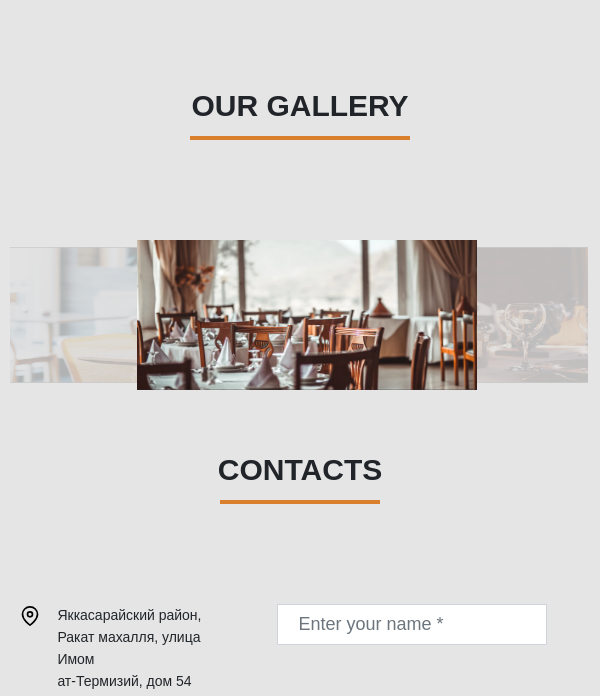
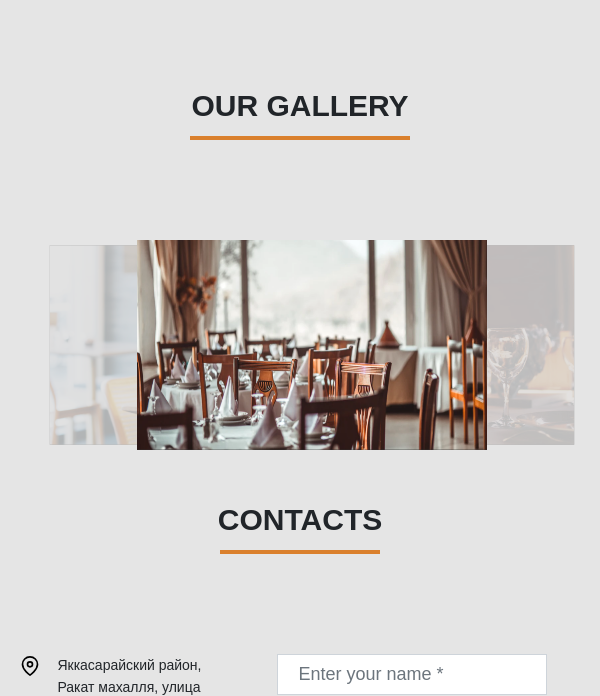
Before and after one commit to Farrukh0802/samlpe-bakery, a PHP site: page /index.html in a window 600 px wide. Shown: the part 2098-2794 px from the top of the page. Run offline with PHP 8.4, Linux system fonts and the light colour scheme.

Commit message:
css/media.css

```diff
--- a/css/media.css
+++ b/css/media.css
@@ -15,12 +15,12 @@
         justify-content: center;
     }
     .section4 #carusel ul li {
-        width: 250px;
-        height: 100px;
+        width: 300px;
+        height: 130px;
     }
     .section4 #carusel {
-        width: 300px;
-        height: 120px;
+        width: 350px;
+        height: 150px;
     }
     .section4 #carusel ul .right-pos {
         display: none;
@@ -202,11 +202,11 @@ header .container-fluid .rounded-circle{
     width: 40%;
 }
 .section4 #carusel ul li {
-    width: 340px;
+    width: 350px;
     height: 150px;
 }
 .section4 #carusel {
-    width: 390px;
+    width: 400px;
     height: 170px;
 }
 .section4 #carusel ul .right-pos {
@@ -346,28 +346,28 @@ footer .container-fluid .menu .developer h4{
         width: 42%;
     }
     .section4 #carusel ul li {
-        width: 340px;
-        height: 150px;
+        width: 350px;
+        height: 210px;
     }
     .section4 #carusel {
         width: 390px;
-        height: 170px;
+        height: 220px;
     }
     .section4 #carusel ul .right-pos {
         opacity: .3;
-        margin-left: 10em !important;
+        margin-left: 8em !important;
         z-index: 1000;
-        -webkit-transform: scale(0.9);
-        -moz-transform: scale(0.9);
-        transform: scale(0.9);
+        -webkit-transform: scale(0.95);
+        -moz-transform: scale(0.95);
+        transform: scale(0.95);
     }
     .section4 #carusel ul .left-pos {
         opacity: .3;
-        margin-left: -7em !important;
+        margin-left: -4em !important;
         z-index: 1000;
-        -webkit-transform: scale(0.9);
-        -moz-transform: scale(0.9);
-        transform: scale(0.9);
+        -webkit-transform: scale(0.95);
+        -moz-transform: scale(0.95);
+        transform: scale(0.95);
     }
     #carusel > ul{
         padding: 0;
```
